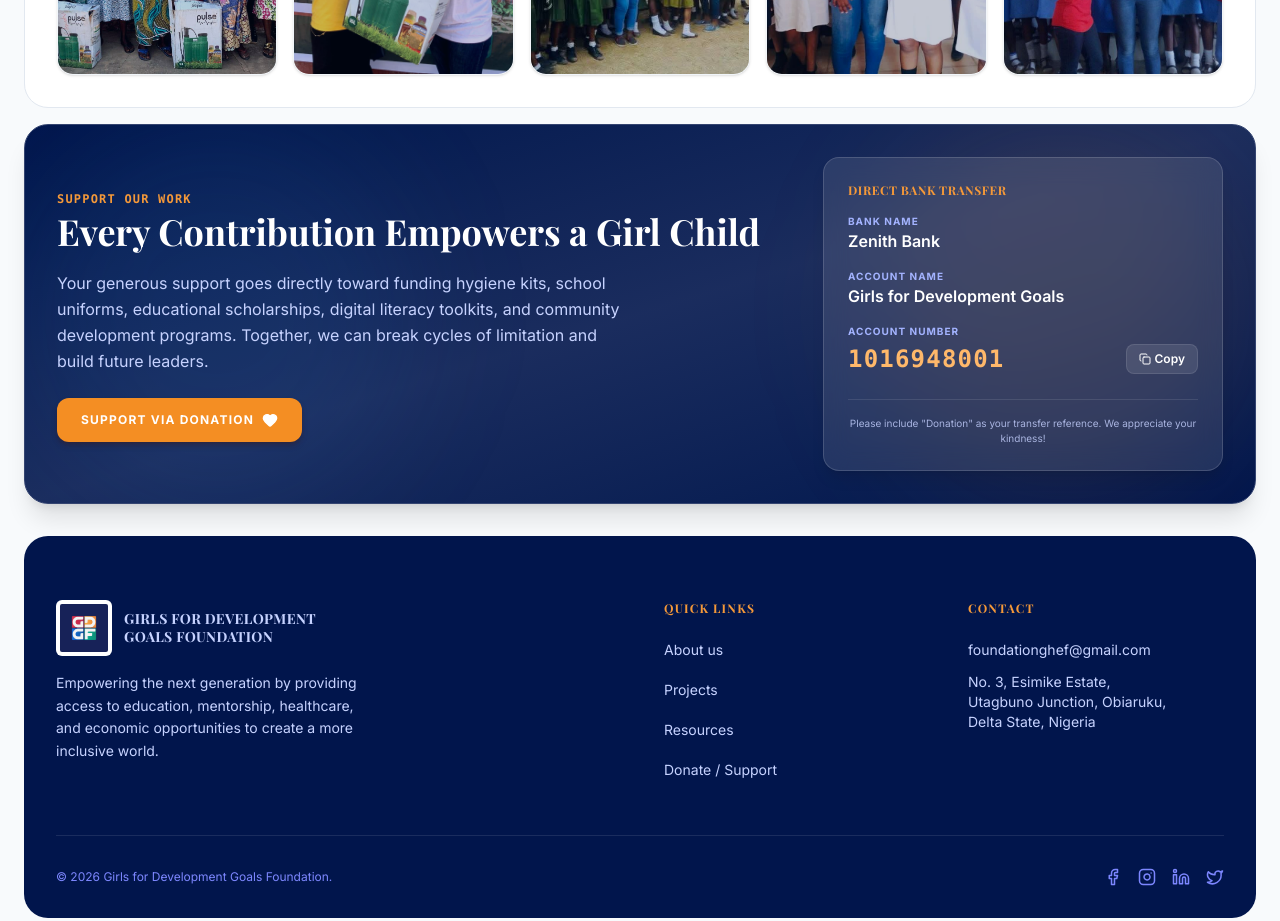
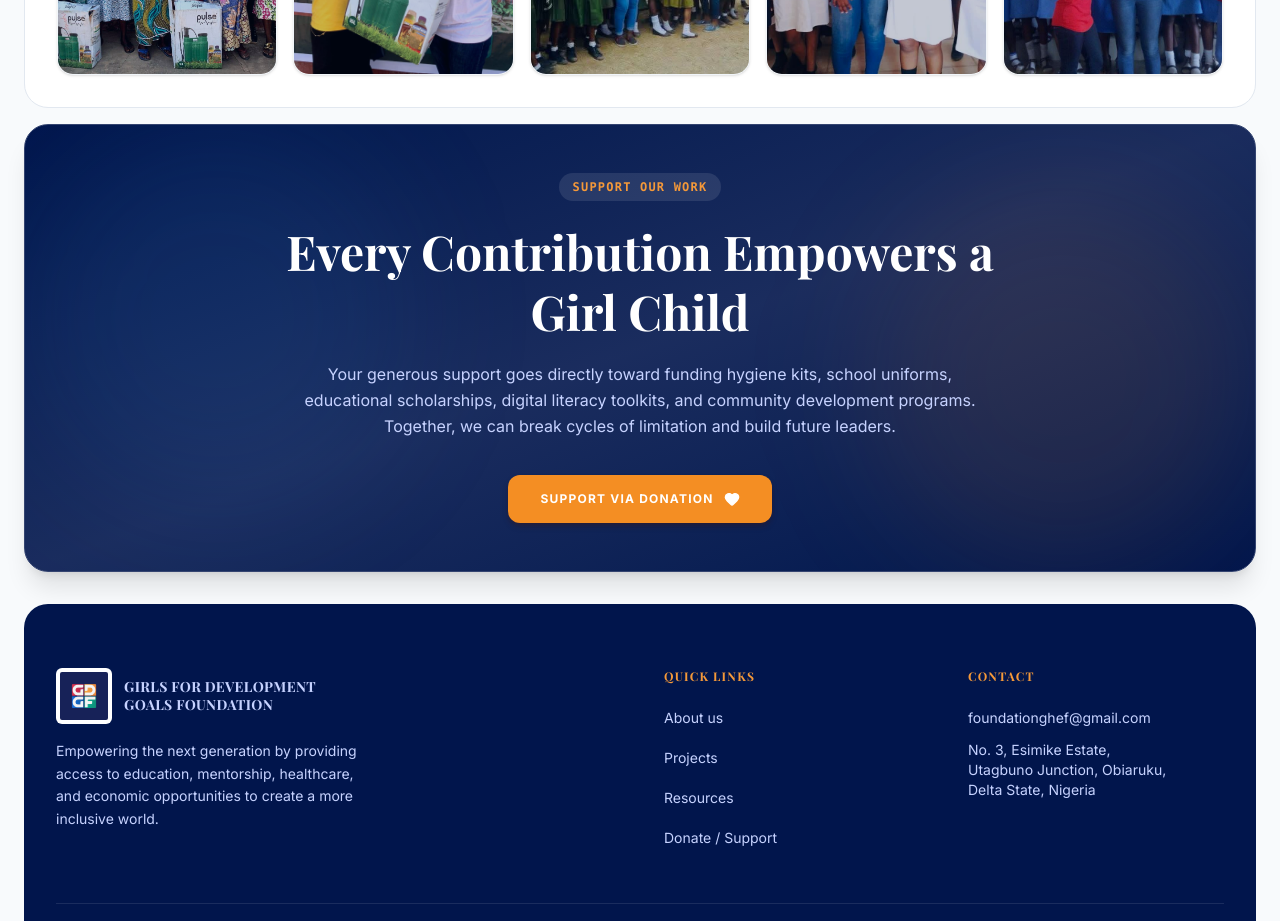
Before and after one commit to MJ-PM/Girls-for-Development-Goals, a React (Vite) app: page / in a window 1280 px wide. Shown: the part 1320-2241 px from the top of the page. Built offline with nearby package versions, Linux system fonts and the light colour scheme; a web font is replaced by a local one.

Commit message:
feat: add flyer component and upcoming initiatives

```diff
--- a/src/pages/Home.tsx
+++ b/src/pages/Home.tsx
@@ -1,18 +1,9 @@
 import { motion } from "motion/react";
-import { ArrowRight, BookOpen, Heart, Activity, Globe, Download, Copy, Check } from "lucide-react";
+import { ArrowRight, BookOpen, Heart, Activity, Globe, Download } from "lucide-react";
 import { Link } from "react-router-dom";
-import { useState } from "react";
 import { triggerDonate } from "../utils";
 
 export function Home() {
-  const [copied, setCopied] = useState(false);
-
-  const handleCopy = () => {
-    navigator.clipboard.writeText("1016948001");
-    setCopied(true);
-    setTimeout(() => setCopied(false), 2000);
-  };
-
   return (
     <div className="w-full grid grid-cols-1 md:grid-cols-12 auto-rows-auto gap-4">
       {/* Hero Section */}
@@ -135,70 +126,24 @@ export function Home() {
       </section>
 
       {/* Support / Bank Details Section */}
-      <section className="col-span-1 md:col-span-12 bg-gradient-to-br from-indigo-950 via-indigo-900 to-indigo-950 rounded-3xl p-6 md:p-8 text-white border border-indigo-800 shadow-xl flex flex-col lg:flex-row gap-8 items-center relative overflow-hidden order-6">
+      <section className="col-span-1 md:col-span-12 bg-gradient-to-br from-indigo-950 via-indigo-900 to-indigo-950 rounded-3xl p-8 md:p-12 text-white border border-indigo-800 shadow-xl flex flex-col items-center text-center relative overflow-hidden order-6">
         {/* Background Decorative Glow */}
         <div className="absolute bottom-0 right-0 w-96 h-96 bg-orange-500/10 rounded-full blur-3xl pointer-events-none"></div>
         <div className="absolute top-0 left-0 w-96 h-96 bg-indigo-500/10 rounded-full blur-3xl pointer-events-none"></div>
 
-        <div className="flex-1 space-y-4 relative z-10">
-          <span className="text-xs font-mono font-bold uppercase tracking-widest text-orange-400">SUPPORT OUR WORK</span>
-          <h2 className="font-serif text-3xl md:text-4xl font-bold leading-tight">Every Contribution Empowers a Girl Child</h2>
-          <p className="text-indigo-200 text-sm md:text-base leading-relaxed max-w-xl">
+        <div className="max-w-3xl space-y-5 relative z-10 flex flex-col items-center">
+          <span className="text-xs font-mono font-bold uppercase tracking-widest text-orange-400 bg-white/10 px-3.5 py-1.5 rounded-full">SUPPORT OUR WORK</span>
+          <h2 className="font-serif text-3xl md:text-5xl font-bold leading-tight">Every Contribution Empowers a Girl Child</h2>
+          <p className="text-indigo-200 text-sm md:text-base leading-relaxed max-w-2xl">
             Your generous support goes directly toward funding hygiene kits, school uniforms, educational scholarships, digital literacy toolkits, and community development programs. Together, we can break cycles of limitation and build future leaders.
           </p>
-          <div className="pt-2">
+          <div className="pt-4">
             <button
               onClick={triggerDonate}
-              className="bg-orange-500 hover:bg-orange-600 text-white font-bold text-xs uppercase tracking-widest px-6 py-3.5 rounded-xl transition-all duration-200 inline-flex items-center gap-2 hover:scale-[1.02] active:scale-[0.98] shadow-md shadow-orange-950/30 cursor-pointer"
+              className="bg-orange-500 hover:bg-orange-600 text-white font-bold text-xs uppercase tracking-widest px-8 py-4 rounded-xl transition-all duration-200 inline-flex items-center gap-2.5 hover:scale-[1.02] active:scale-[0.98] shadow-md shadow-orange-950/30 cursor-pointer"
             >
               Support via Donation <Heart className="w-4 h-4 fill-white" />
             </button>
-          </div>
-        </div>
-
-        {/* Banking Details Card */}
-        <div className="w-full lg:w-[400px] bg-white/10 backdrop-blur-md border border-white/15 rounded-2xl p-6 relative z-10 flex flex-col justify-between shadow-lg shrink-0">
-          <div>
-            <h3 className="text-xs font-mono tracking-wider text-orange-400 font-bold uppercase mb-4">DIRECT BANK TRANSFER</h3>
-
-            <div className="space-y-4">
-              <div>
-                <span className="text-[10px] text-indigo-300 uppercase tracking-widest block font-bold">Bank Name</span>
-                <span className="text-base font-semibold text-white">Zenith Bank</span>
-              </div>
-
-              <div>
-                <span className="text-[10px] text-indigo-300 uppercase tracking-widest block font-bold">Account Name</span>
-                <span className="text-base font-semibold text-white">Girls for Development Goals</span>
-              </div>
-
-              <div>
-                <span className="text-[10px] text-indigo-300 uppercase tracking-widest block font-bold">Account Number</span>
-                <div className="flex items-center justify-between gap-2 mt-1">
-                  <span className="text-xl md:text-2xl font-mono font-bold text-orange-300 tracking-wider">1016948001</span>
-                  <button
-                    onClick={handleCopy}
-                    className="flex items-center gap-1 px-3 py-1.5 rounded-lg bg-white/10 hover:bg-white/20 active:bg-white/30 text-xs font-semibold text-white border border-white/10 transition-colors cursor-pointer"
-                  >
-                    {copied ? (
-                      <>
-                        <Check size={12} className="text-green-400" /> Copied
-                      </>
-                    ) : (
-                      <>
-                        <Copy size={12} /> Copy
-                      </>
-                    )}
-                  </button>
-                </div>
-              </div>
-            </div>
-          </div>
-
-          <div className="mt-6 pt-4 border-t border-white/10">
-            <span className="text-[10px] text-indigo-200/80 leading-normal block text-center">
-              Please include "Donation" as your transfer reference. We appreciate your kindness!
-            </span>
           </div>
         </div>
       </section>
--- a/src/pages/Projects.tsx
+++ b/src/pages/Projects.tsx
@@ -26,6 +26,44 @@ const GALLERY_PHOTOS = [
   "/Pic 5.jpeg",
   "/Pic 6.jpeg"
 ];
+
+function FlyerImage({ baseName, alt }: { baseName: string; alt: string }) {
+  const extensions = [".jpeg", ".jpg", ".png", ".webp"];
+  const [extIndex, setExtIndex] = useState(0);
+  const [hasError, setHasError] = useState(false);
+
+  const src = `/${baseName}${extensions[extIndex]}`;
+
+  const handleError = () => {
+    if (extIndex < extensions.length - 1) {
+      setExtIndex(prev => prev + 1);
+    } else {
+      setHasError(true);
+    }
+  };
+
+  if (hasError) {
+    return (
+      <div className="w-full h-full bg-slate-100 flex flex-col items-center justify-center p-6 text-center border border-dashed border-slate-300 rounded-2xl">
+        <span className="text-indigo-400 text-[10px] font-mono font-bold tracking-widest mb-1">FLYER PREVIEW</span>
+        <span className="text-indigo-950 font-serif font-bold text-sm leading-tight">{alt}</span>
+        <p className="text-slate-400 text-[10px] mt-2 max-w-[200px]">
+          Please upload a flyer titled "{baseName}" (.jpeg, .jpg, or .png) in the root/public directory.
+        </p>
+      </div>
+    );
+  }
+
+  return (
+    <img
+      src={src}
+      alt={alt}
+      onError={handleError}
+      className="w-full h-full object-cover transition-transform duration-500 hover:scale-105"
+      loading="lazy"
+    />
+  );
+}
 
 export function Projects() {
   const [activeCategory, setActiveCategory] = useState("All");
@@ -104,6 +142,29 @@ export function Projects() {
         </div>
       </section>
 
+      {/* Upcoming Initiatives Section */}
+      <section className="col-span-1 md:col-span-12 bg-white rounded-3xl p-6 md:p-8 border border-slate-200">
+        <div className="flex flex-col md:flex-row justify-between items-start md:items-end mb-8 gap-4 border-b border-slate-200 pb-5">
+          <div>
+            <span className="text-xs uppercase font-mono font-bold tracking-widest text-orange-600 bg-orange-50 px-3 py-1 rounded-full">Coming Next</span>
+            <h2 className="font-serif text-3xl font-bold text-indigo-950 mt-3 mb-2">Upcoming Initiatives</h2>
+            <p className="text-slate-500 text-sm max-w-xl">Real flyers and info for our next major campaign. All the event details are displayed below.</p>
+          </div>
+        </div>
+
+        <div className="grid grid-cols-1 md:grid-cols-2 gap-8 max-w-4xl mx-auto">
+          {/* Flyer 1 */}
+          <div className="rounded-2xl overflow-hidden border border-slate-200 shadow-md aspect-[3/4] bg-slate-50 relative group">
+            <FlyerImage baseName="Upcoming 1" alt="Upcoming Project Flyer 1" />
+          </div>
+
+          {/* Flyer 2 */}
+          <div className="rounded-2xl overflow-hidden border border-slate-200 shadow-md aspect-[3/4] bg-slate-50 relative group">
+            <FlyerImage baseName="Upcoming 2" alt="Upcoming Project Flyer 2" />
+          </div>
+        </div>
+      </section>
+
       {/* Project Filterable Grid */}
       <section className="col-span-1 md:col-span-12 bg-white rounded-3xl p-6 border border-slate-200 flex flex-col min-h-[400px]">
         <div className="flex flex-col lg:flex-row justify-between items-start lg:items-end mb-6 gap-4 border-b border-slate-200 pb-5">
```
Also changed, not shown: public/Upcoming 1.jpeg (added), public/Upcoming 2.jpeg (added).
